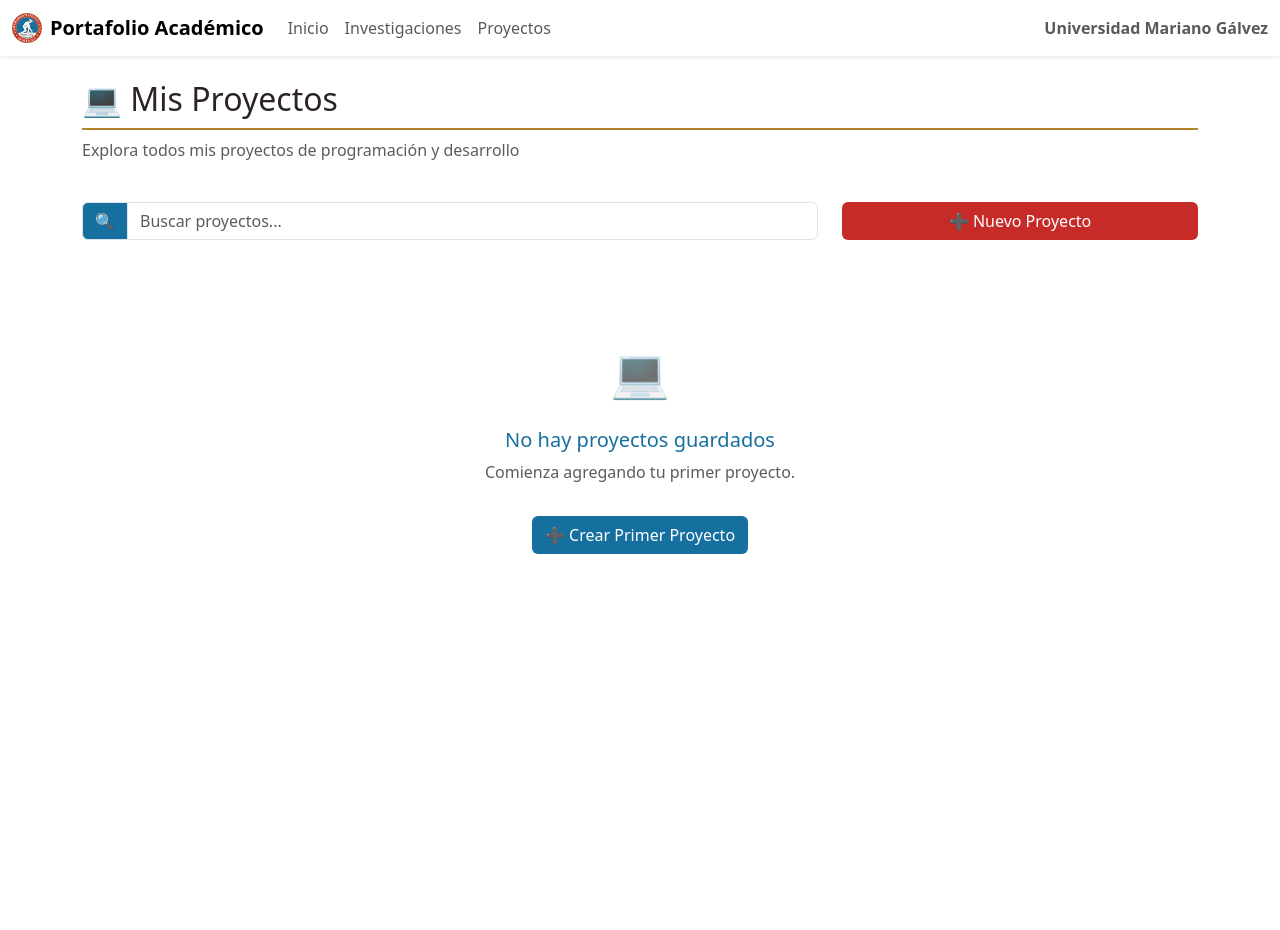
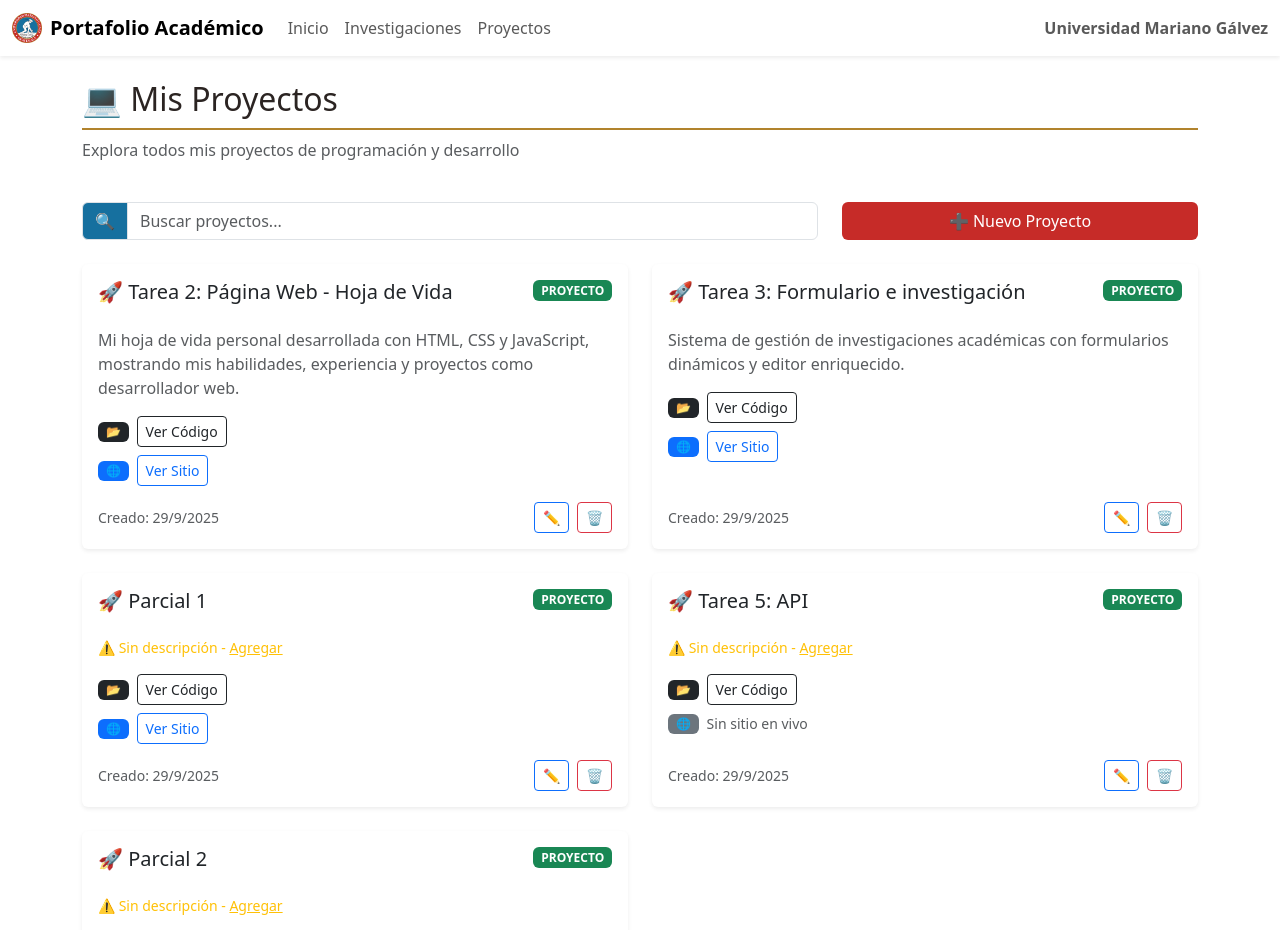
Before and after one commit to Javiii3er/portafolio-desarrollo-web, a React (Create React App) app: page /proyectos in a window 1280 px wide. Shown: the top 930 px of the page. Before the commit the page ends 800 px from the top, so only its background shows below. Built offline with nearby package versions, Linux system fonts and the light colour scheme.

Commit message:
feat: Implementar carga de datos iniciales con localStorage y JSON estático

```diff
--- /dev/null
+++ b/public/data/proyectos.json
@@ -0,0 +1,42 @@
+[
+  {
+    "id": 1,
+    "titulo": "Tarea 2: Página Web - Hoja de Vida",
+    "descripcion": "Mi hoja de vida personal desarrollada con HTML, CSS y JavaScript, mostrando mis habilidades, experiencia y proyectos como desarrollador web.",
+    "fecha": "29/9/2025",
+    "repositorio": "https://github.com/Javiii3er/mi-hoja-de-vida.git",
+    "sitioEnVivo": "https://javiii3er.github.io/mi-hoja-de-vida/"
+  },
+  {
+    "id": 2,
+    "titulo": "Tarea 3: Formulario e investigación",
+    "descripcion": "Sistema de gestión de investigaciones académicas con formularios dinámicos y editor enriquecido.",
+    "fecha": "29/9/2025",
+    "repositorio": "https://github.com/Javiii3er/formulario-react-excel.git",
+    "sitioEnVivo": "https://javiii3er.github.io/formulario-react-excel/"
+  },
+  {
+    "id": 3,
+    "titulo": "Parcial 1",
+    "descripcion": "",
+    "fecha": "29/9/2025",
+    "repositorio": "https://github.com/Javiii3er/formulario-parcial.git",
+    "sitioEnVivo": "https://javiii3er.github.io/formulario-parcial/"
+  },
+  {
+    "id": 4,
+    "titulo": "Tarea 5: API",
+    "descripcion": "",
+    "fecha": "29/9/2025",
+    "repositorio": "https://github.com/Javiii3er/mi-api-expedientes.git",
+    "sitioEnVivo": ""
+  },
+  {
+    "id": 5,
+    "titulo": "Parcial 2",
+    "descripcion": "",
+    "fecha": "15/10/2025",
+    "repositorio": "https://github.com/Javiii3er/gestion-productos.git",
+    "sitioEnVivo": "https://statuesque-paletas-ea1bb0.netlify.app/"
+  }
+]
--- a/src/components/investigaciones/FormularioInvestigacion.js
+++ b/src/components/investigaciones/FormularioInvestigacion.js
@@ -1,3 +1,4 @@
+// FormularioInvestigacion.js
 import { useState, useEffect, useRef } from "react";
 import { useNavigate, useParams } from "react-router-dom";
 import ModalConfirmacion from "../ModalConfirmacion";
--- a/src/components/investigaciones/GlosarioIndividual.js
+++ b/src/components/investigaciones/GlosarioIndividual.js
@@ -1,3 +1,4 @@
+// GlosarioIndividual.js
 import { useState, useEffect } from "react";
 import { useParams, useNavigate, Link } from "react-router-dom";
 import jsPDF from "jspdf";
--- a/src/components/investigaciones/InvestigacionIndividual.js
+++ b/src/components/investigaciones/InvestigacionIndividual.js
@@ -1,3 +1,4 @@
+// InvestigacionIndividual.js
 import { useState, useEffect } from "react";
 import { useParams, useNavigate, Link } from "react-router-dom";
 import jsPDF from "jspdf";
--- a/src/components/investigaciones/Investigaciones.js
+++ b/src/components/investigaciones/Investigaciones.js
@@ -11,13 +11,34 @@ export default function Investigaciones() {
   // Estado para almacenar el ID del ítem que se va a eliminar
   const [itemAEliminar, setItemAEliminar] = useState(null);
 
-  // Cargar datos al iniciar
+  // Cargar datos al iniciar - CON MODIFICACIÓN
   useEffect(() => {
-    // NOTA: Se recomienda usar Firestore en lugar de localStorage para persistencia real.
+    const cargarDatosIniciales = async () => {
+      // Primero intentar cargar desde localStorage
       const guardado = localStorage.getItem('investigaciones');
-    if (guardado) {
+
+      if (guardado && JSON.parse(guardado).length > 0) {
+        // Si hay datos en localStorage, usarlos
         setLista(JSON.parse(guardado));
+      } else {
+        try {
+          // Si no hay datos o la lista está vacía, cargar desde el JSON estático
+          const response = await fetch('/data/investigaciones.json');
+          if (response.ok) {
+            const datosIniciales = await response.json();
+            setLista(datosIniciales);
+            // Opcional: guardar en localStorage para futuras sesiones
+            localStorage.setItem('investigaciones', JSON.stringify(datosIniciales));
+          } else {
+            console.warn('No se pudo cargar el JSON inicial. Verifique que /data/investigaciones.json exista.');
           }
+        } catch (error) {
+          console.error('Error cargando datos iniciales:', error);
+        }
+      }
+    };
+
+    cargarDatosIniciales();
   }, []);
 
   // Filtrar investigaciones
--- a/src/components/proyectos/FormularioProyecto.js
+++ b/src/components/proyectos/FormularioProyecto.js
@@ -1,3 +1,4 @@
+// FormularioProyecto.js
 import { useState, useEffect } from "react";
 import { useNavigate, useParams } from "react-router-dom";
 
--- a/src/components/proyectos/Proyectos.js
+++ b/src/components/proyectos/Proyectos.js
@@ -6,12 +6,34 @@ export default function Proyectos() {
   const [lista, setLista] = useState([]);
   const [busqueda, setBusqueda] = useState("");
 
-  // Cargar proyectos al iniciar
+  // Cargar proyectos al iniciar - CON MODIFICACIÓN
   useEffect(() => {
+    const cargarDatosIniciales = async () => {
+      // Primero intentar cargar desde localStorage
       const guardado = localStorage.getItem('proyectos');
-    if (guardado) {
+
+      if (guardado && JSON.parse(guardado).length > 0) {
+        // Si hay datos en localStorage, usarlos
         setLista(JSON.parse(guardado));
+      } else {
+        try {
+          // Si no hay datos o la lista está vacía, cargar desde el JSON estático
+          const response = await fetch('/data/proyectos.json');
+          if (response.ok) {
+            const datosIniciales = await response.json();
+            setLista(datosIniciales);
+            // Opcional: guardar en localStorage para futuras sesiones
+            localStorage.setItem('proyectos', JSON.stringify(datosIniciales));
+          } else {
+            console.warn('No se pudo cargar el JSON inicial. Verifique que /data/proyectos.json exista.');
           }
+        } catch (error) {
+          console.error('Error cargando datos iniciales:', error);
+        }
+      }
+    };
+
+    cargarDatosIniciales();
   }, []);
 
   // Filtrar proyectos
```
Also changed, not shown: public/data/investigaciones.json (added, +17 -0 lines). Lines whose indentation alone changed are shown as unchanged.
